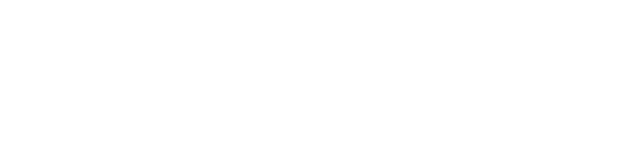
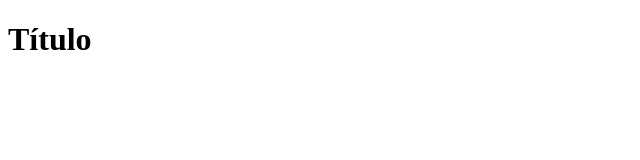
Before and after one commit to Eleson-Souza/modulogit, a plain HTML site: page index.html in a window 1280 px wide. Shown: the whole page, without its empty margins (0-640 px from the left). Drawn offline with Linux system fonts and the light colour scheme.

Commit message:
Alteracoes nos arquivos HTML e CSS

```diff
--- a/index.html
+++ b/index.html
@@ -6,6 +6,6 @@
     <title>Documento</title>
 </head>
 <body>
-
+    <h1>Título</h1>
 </body>
 </html>
--- a/style.css
+++ b/style.css
@@ -0,0 +1,3 @@
+body {
+    margin: 0;
+}
```
